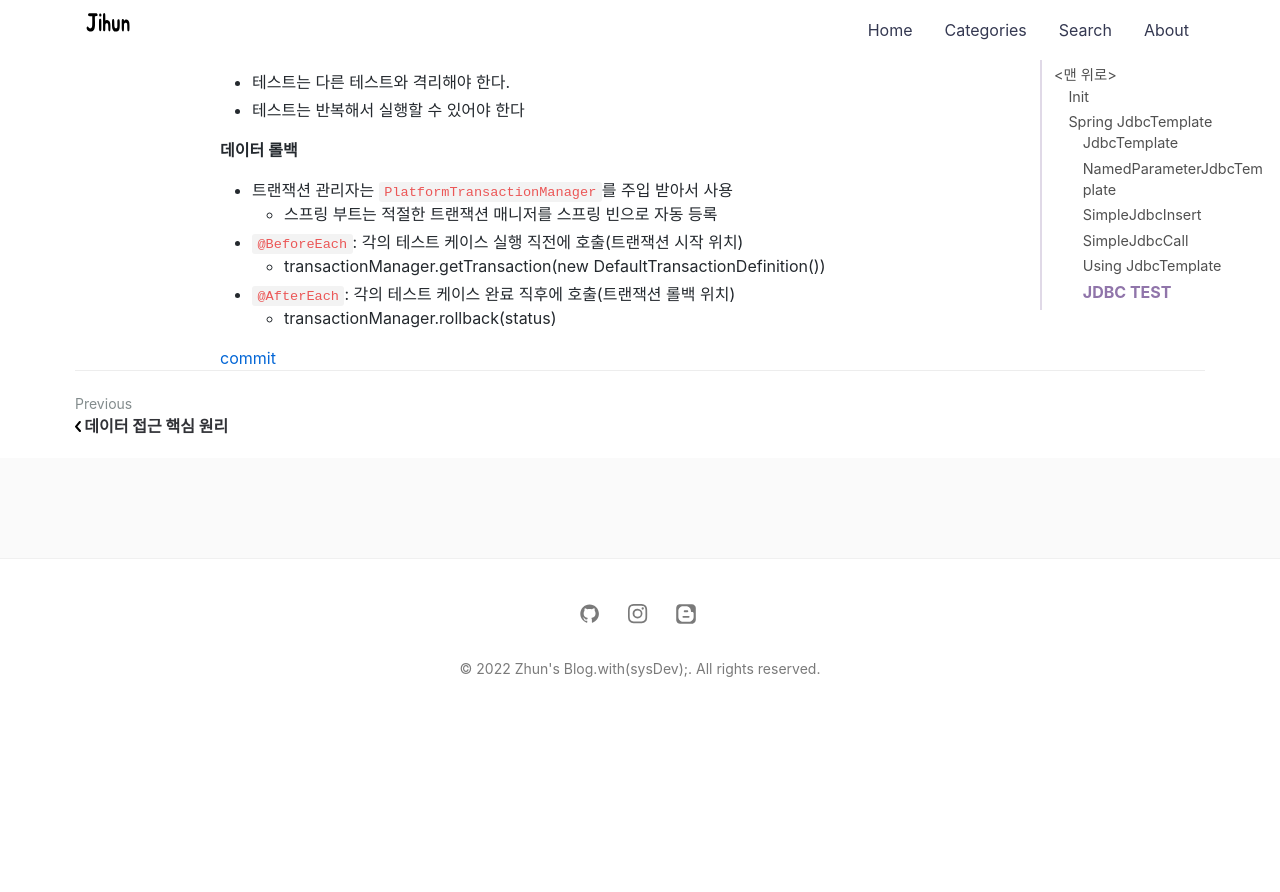
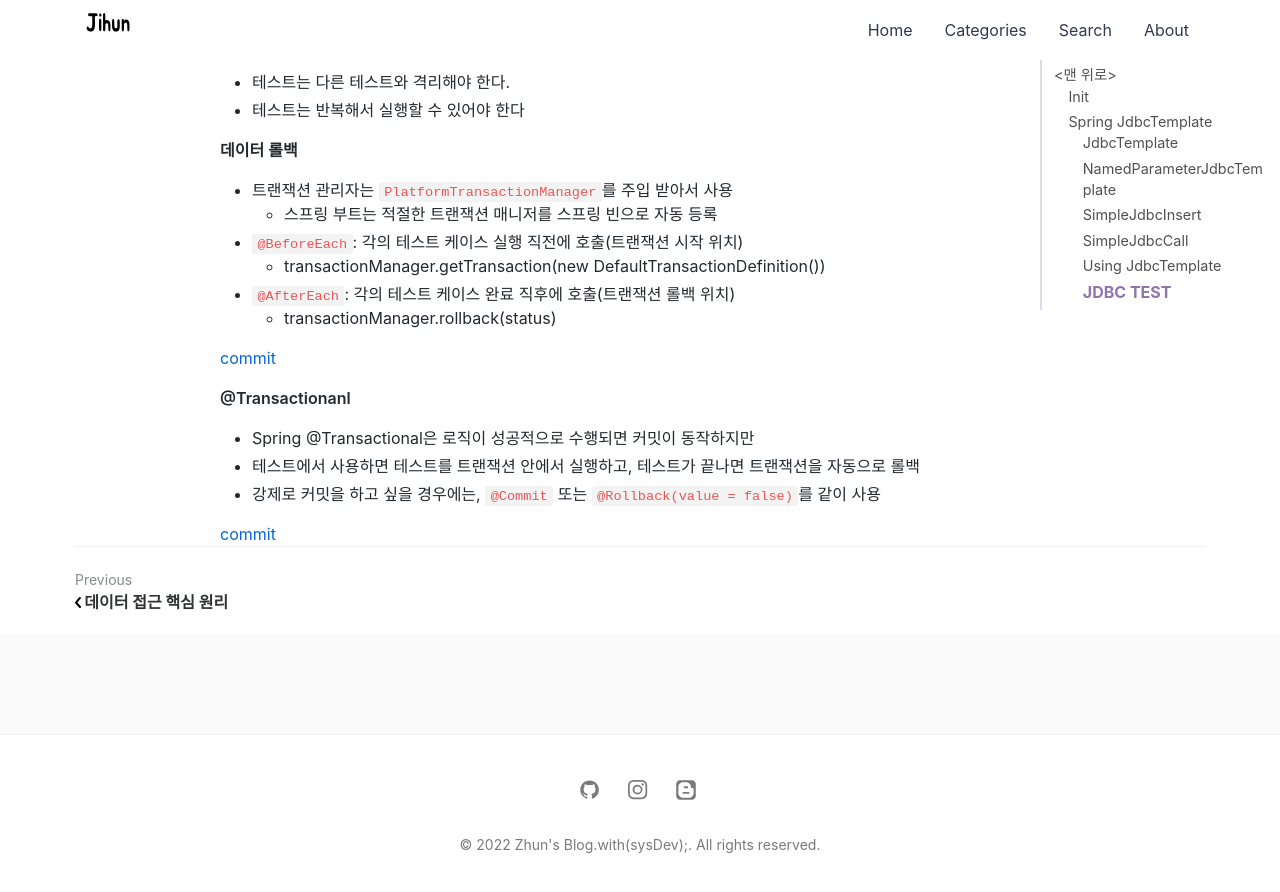
Before and after one commit to jihunparkme/jihunparkme.github.io, a Jekyll site: the page built from _posts/2022-08-08-Spring-DB-Part2.md, in a window 1280 px wide and 900 px high, scrolled down 6180 px. Shown: the top 892 px of the window. Built offline with Jekyll 4.4.1, drawn with Linux system fonts in a browser that asks for light colours; nearby versions of some CDN libraries; comment, search, counter and statistics services are not loaded; before the commit the page ends 6904 px from its top, so only the background shows below that.

Commit message:
[Jdbc TEST] @Transactional

```diff
--- a/_posts/2022-08-08-Spring-DB-Part2.md
+++ b/_posts/2022-08-08-Spring-DB-Part2.md
@@ -280,3 +280,11 @@ DB 접속: jdbc:h2:tcp://localhost/~/testcase
   - transactionManager.rollback(status)
 
 [commit](https://github.com/jihunparkme/Inflearn-Spring-DB/commit/3318aa0cb576182582ac97168b49933efa5bd5c0)
+
+**@Transactionanl**
+
+- Spring @Transactional은 로직이 성공적으로 수행되면 커밋이 동작하지만
+- 테스트에서 사용하면 테스트를 트랜잭션 안에서 실행하고, 테스트가 끝나면 트랜잭션을 자동으로 롤백
+- 강제로 커밋을 하고 싶을 경우에는, `@Commit` 또는 `@Rollback(value = false)`를 같이 사용
+
+[commit](https://github.com/jihunparkme/Inflearn-Spring-DB/commit/ad3d94159de2b779016bca1141724df3ff7e45c3)
```
